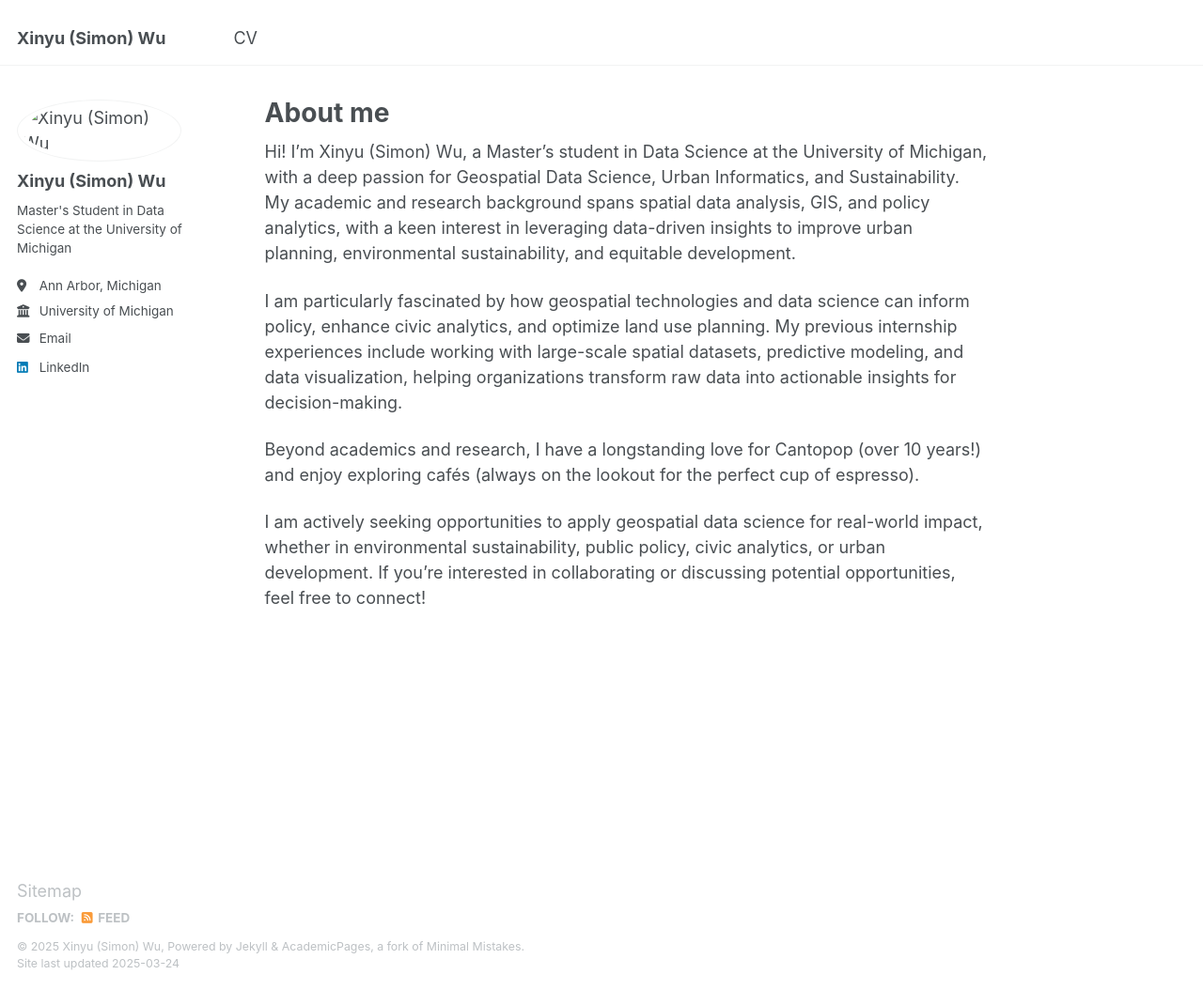
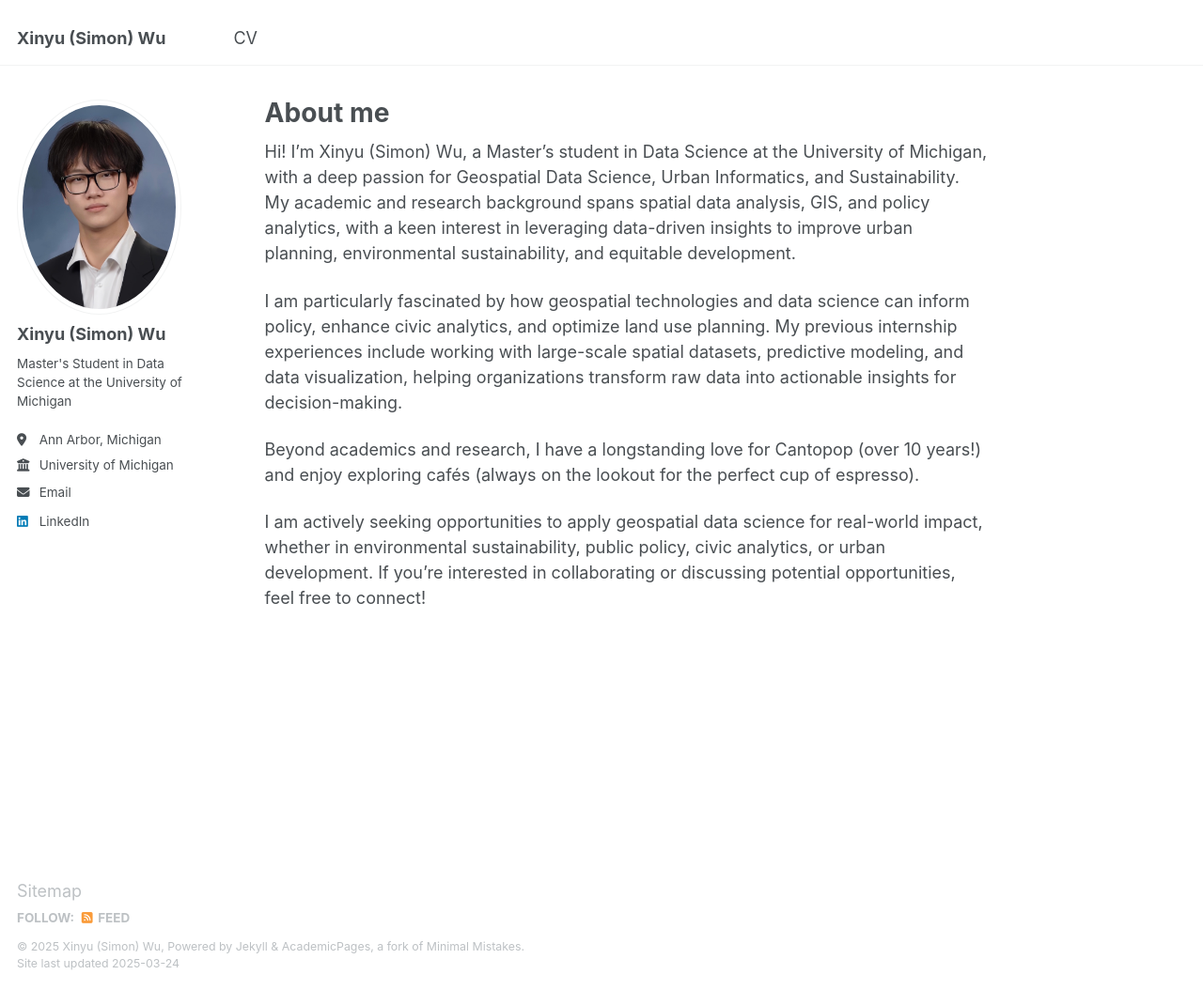
Before and after one commit to Simonxyw/simonxyw.github.io, a Jekyll site: the page built from _pages/about.md, in a window 1280 px wide and 1054 px high. Shown: the whole window at 94% size. Built offline with Jekyll 4.4.1, drawn with Linux system fonts in a browser that asks for light colours.

Commit message:
Update _config.yml

```diff
--- a/_config.yml
+++ b/_config.yml
@@ -22,7 +22,7 @@ repository               : "simonxyw.github.io.github.io"
 #               Additional customization can be done by editing /_includes/author-profile.html
 author:
   # Biographic information
-  avatar           : "images/Photo.jpeg"
+  avatar           : "Photo.jpeg"
   name             : "Xinyu (Simon) Wu"
   bio              : "Master's Student in Data Science at the University of Michigan"
   location         : "Ann Arbor, Michigan"
```
